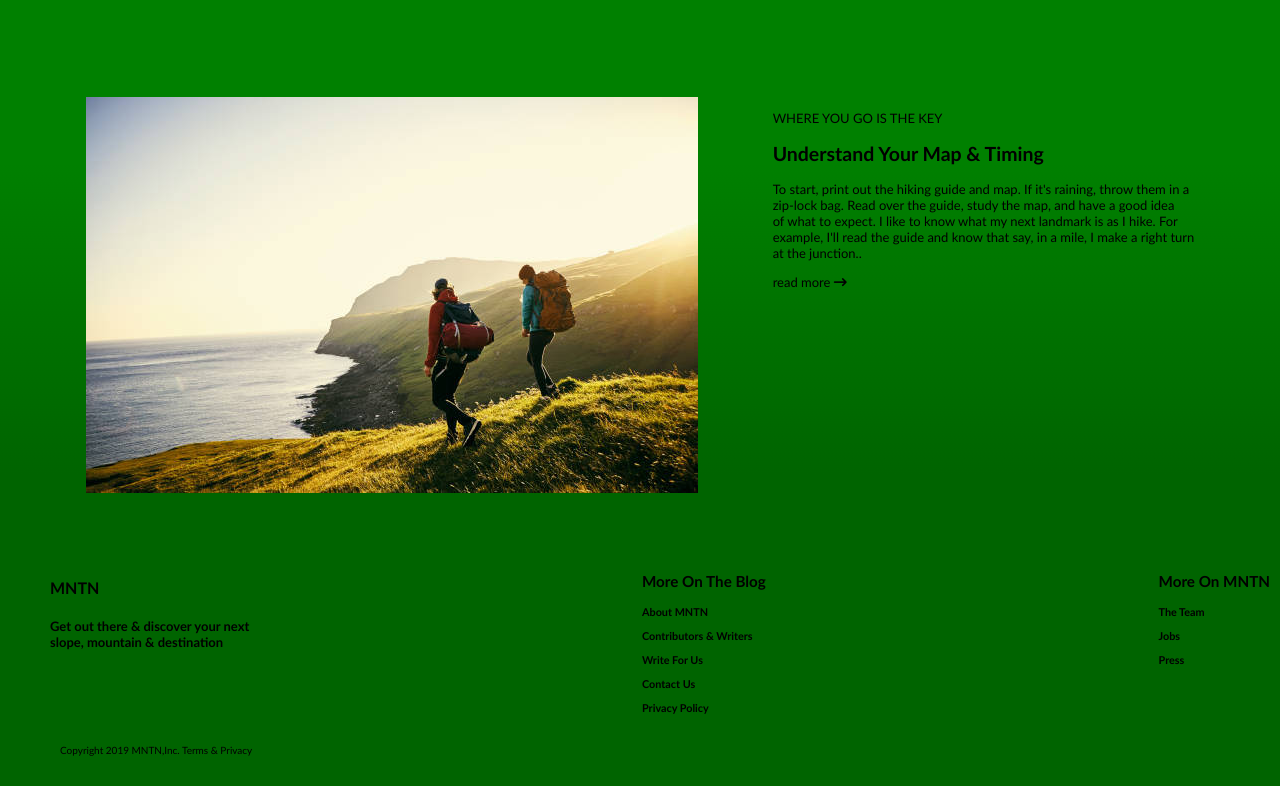
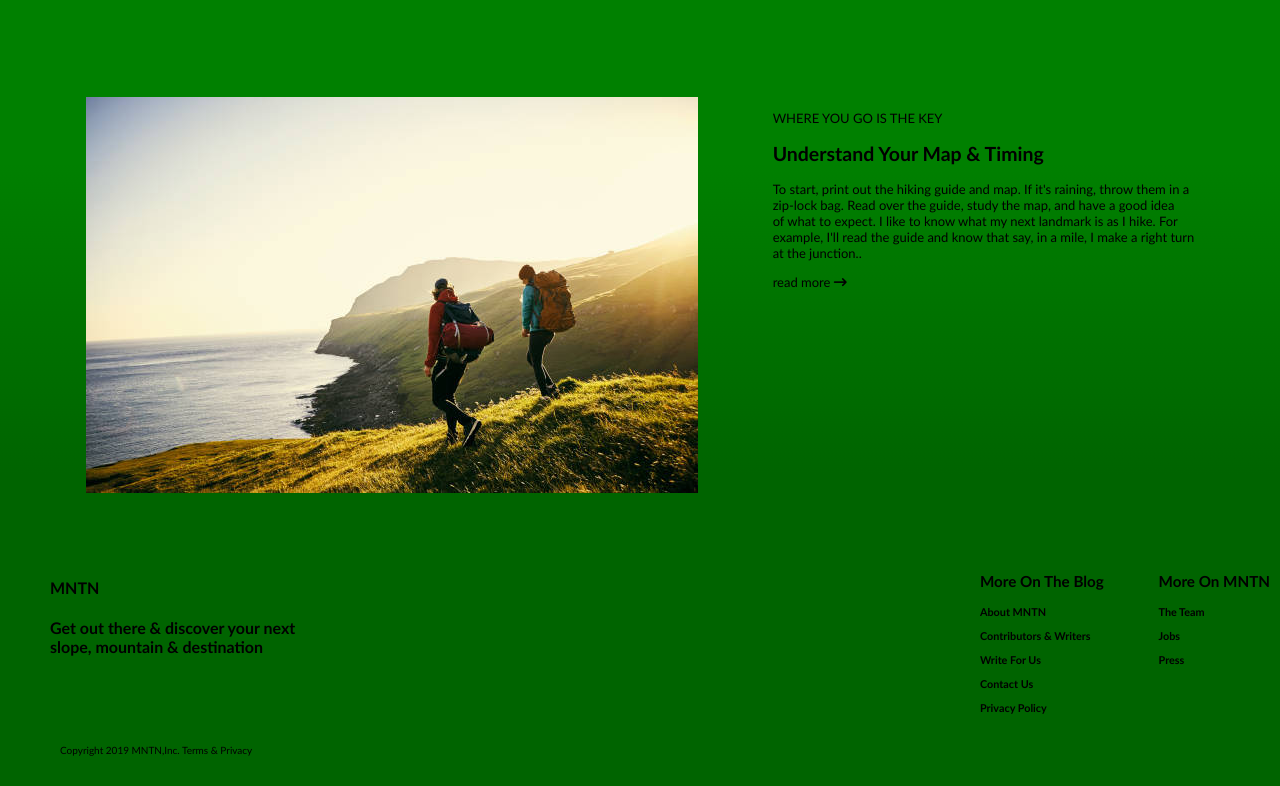
Before and after one commit to I-Frostbyte/LandingPageMNTN, a plain HTML site: page index.html in a window 1280 px wide. Shown: the part 1443-2229 px from the top of the page. Drawn offline with Linux system fonts and the light colour scheme.

Commit message:
Landing Page MNTN Project Completed - Changes

```diff
--- a/index.html
+++ b/index.html
@@ -89,7 +89,7 @@
 
             </section>
             <div class="bottomnav">
-                <div class="MNTN">
+                <div class="MNTNFooter">
                     <h4>MNTN</h4>
                     <p>Get out there & discover your next <br> slope, mountain & destination</p>
                     <br>
--- a/style.css
+++ b/style.css
@@ -109,12 +109,22 @@ Section {
     display: flex;
 }
 
+.MNTNFooter {
+    font-family: 'Trebuchet MS', 'Lucida Sans Unicode', 'Lucida Grande', 'Lucida Sans', Arial, sans-serif;
+    font-weight:bolder;
+    margin-left: 40px;
+    padding-bottom: -2px;
+    /* padding-left: 50%; */
+}
+
+
 
 .moreOnTheBlog{
     margin: 0 auto;
     font-family: 'Trebuchet MS', 'Lucida Sans Unicode', 'Lucida Grande', 'Lucida Sans', Arial, sans-serif;
     font-weight: 700;
     font-size: small;
+    padding-left: 50%;
 }
 
 .moreOnTheBlog p{
```
